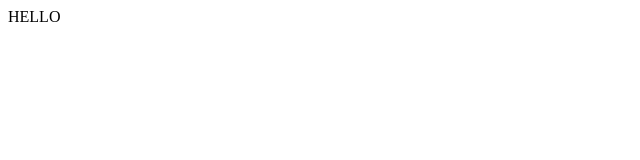
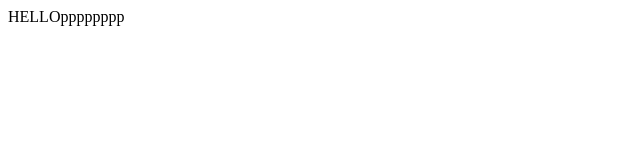
Before and after one commit to PCRib/git-flow-demo, a plain HTML site: page index.html in a window 1280 px wide. Shown: the full height of the page, 0-640 px from the left. Drawn offline with Linux system fonts and the light colour scheme.

Commit message:
BRAIN-001-pppp

```diff
--- a/index.html
+++ b/index.html
@@ -7,6 +7,6 @@
     <title>Git flow lab</title>
 </head>
 <body>
-    <div>HELLO</div>
+    <div>HELLOpppppppp</div>
 </body>
 </html>
```
